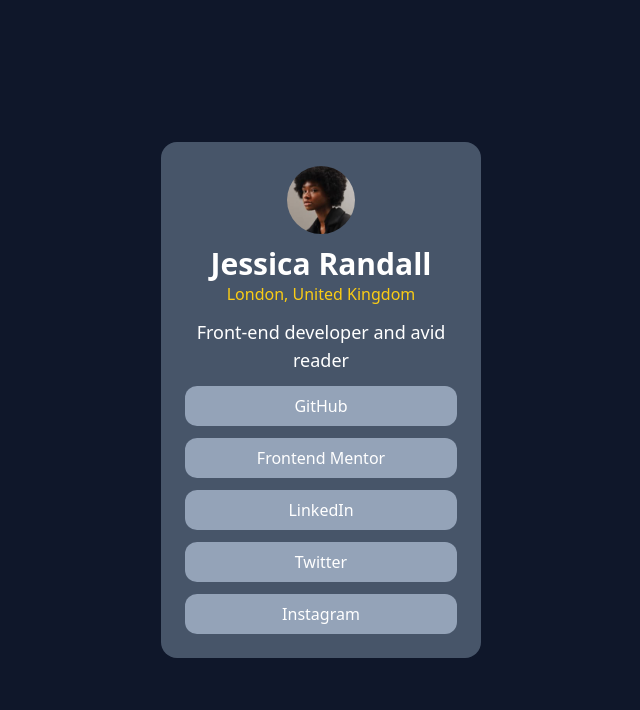
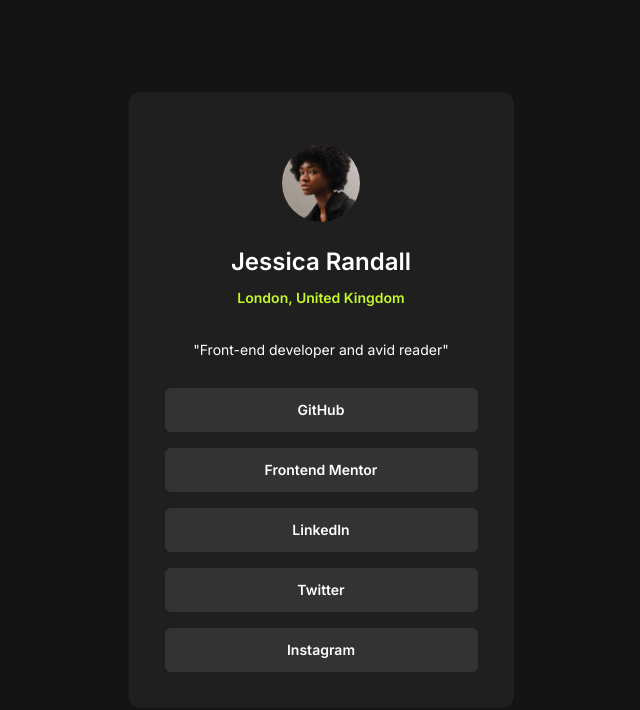
Before and after one commit to Glorit74/social-links-profile-main, a website: page index.html in a window 1280 px wide. Shown: the whole page, without its empty margins (319-959 px from the left). Drawn offline with nearby package versions, Linux system fonts and the light colour scheme.

Commit message:
desktop view

```diff
--- a/index.html
+++ b/index.html
@@ -3,7 +3,33 @@
   <head>
     <meta charset="UTF-8" />
     <meta name="viewport" content="width=device-width, initial-scale=1.0" />
+
+    <link rel="preconnect" href="https://fonts.googleapis.com" />
+    <link rel="preconnect" href="https://fonts.gstatic.com" crossorigin />
+    <link
+      href="https://fonts.googleapis.com/css2?family=Inter:wght@100..900&display=swap"
+      rel="stylesheet"
+    />
+
     <script src="https://cdn.tailwindcss.com"></script>
+    <script>
+      tailwind.config = {
+        theme: {
+          extend: {
+            colors: {
+              white: "hsl(0, 0%, 100%)",
+              grey: "hsl(0, 0%, 20%)",
+              darkGrey: "hsl(0, 0%, 12%)",
+              offBlack: "hsl(0, 0%, 8%)",
+              primary: "hsl(75, 94%, 57%)",
+            },
+            fontFamily: {
+              primary: "Inter",
+            },
+          },
+        },
+      };
+    </script>
 
     <link
       rel="icon"
@@ -11,48 +37,44 @@
       sizes="32x32"
       href="./assets/images/favicon-32x32.png"
     />
-    <link rel="preconnect" href="https://fonts.googleapis.com" />
-    <link rel="preconnect" href="https://fonts.gstatic.com" crossorigin />
-    <link
-      href="https://fonts.googleapis.com/css2?family=Inter:wght@100..900&display=swap"
-      rel="stylesheet"
-    />
 
     <title>Frontend Mentor | Social links profile</title>
   </head>
-  <body class="h-screen bg-slate-900 flex justify-center items-center">
+  <body class="h-screen bg-offBlack text-sm text-white font-normal font-primary flex justify-center items-center">
     <main
-      class="w-[320px] bg-slate-600 rounded-2xl flex items-center flex-col gap-3 p-6 text-white text-center"
+      class="w-[335px] md:w-[385px] bg-darkGrey rounded-xl space-y-4 px-5 md:px-9 md:pt-7 pb-5 md:pb-9 text-white text-center"
     >
-      <div class="w-1/4 aspect-auto rounded-full overflow-hidden">
+      <div class="size-1/4 rounded-full overflow-hidden mx-auto m-6">
         <img src="/assets/images/avatar-jessica.jpeg" alt="avatar-jessica" />
       </div>
-      <h1 class="text-3xl font-bold -mb-3">Jessica Randall</h1>
-      <h2 class="text-yellow-400 font-normal">London, United Kingdom</h2>
-      <p class="text-lg">Front-end developer and avid reader</p>
+      <div>
+        <h1 class="text-2xl font-semibold mb-2.5">Jessica Randall</h1>
+        <h2 class="text-primary font-semibold mb-8">London, United Kingdom</h2>
+      </div>
+      <p class="text-sm font-normal pb-3">"Front-end developer and avid reader"</p>
       <button
-        class="bg-slate-400 w-full py-2 rounded-xl flex justify-center items-center hover:bg-yellow-400 hover:text-gray-400"
+        class="bg-grey w-full h-11 rounded-md flex justify-center items-center hover:bg-primary hover:text-offBlack font-semibold"
       >
         GitHub
       </button>
 
       <button
-        class="bg-slate-400 w-full py-2 rounded-xl flex justify-center items-center hover:bg-yellow-400 hover:text-gray-400"
+        class="bg-grey w-full h-11 rounded-md flex justify-center items-center hover:bg-primary hover:text-offBlack font-semibold"
       >
         Frontend Mentor
       </button>
       <button
-        class="bg-slate-400 w-full py-2 rounded-xl flex justify-center items-center hover:bg-yellow-400 hover:text-gray-400"
+        class="bg-grey w-full h-11 rounded-md flex justify-center items-center hover:bg-primary hover:text-offBlack font-semibold"
       >
         LinkedIn
       </button>
       <button
-        class="bg-slate-400 w-full py-2 rounded-xl flex justify-center items-center hover:bg-yellow-400 hover:text-gray-400"
+        class="bg-grey w-full h-11 rounded-md flex justify-center items-center hover:bg-primary hover:text-offBlack font-semibold"
       >
         Twitter
       </button>
       <button
-        class="bg-slate-400 w-full py-2 rounded-xl flex justify-center items-center hover:bg-yellow-400 hover:text-gray-400"
+        class="bg-grey w-full h-11 rounded-md flex justify-center items-center hover:bg-primary hover:text-offBlack font-semibold"
       >
         Instagram
       </button>
```
Also changed, not shown: tailwind.config.js (deleted, +0 -8 lines).
